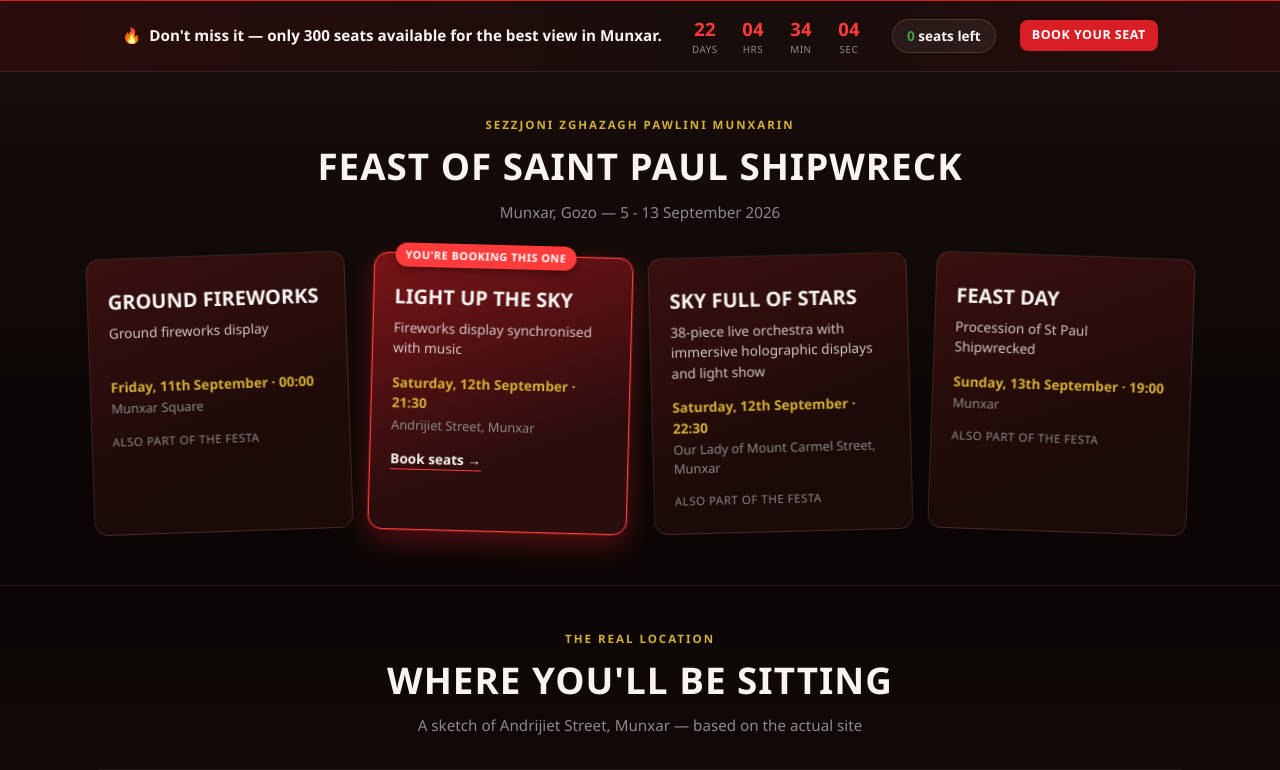
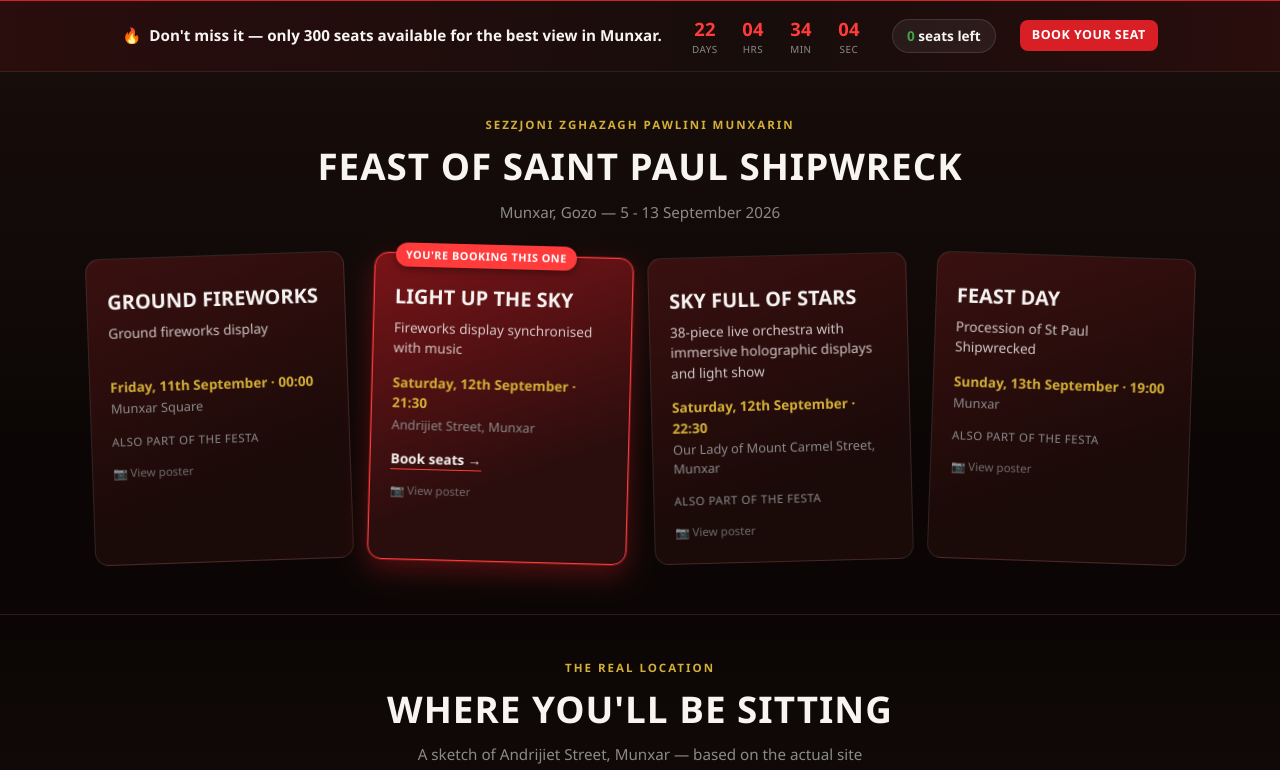
Before and after one commit to szpm102/Festa26BookingApp, a Flask app: page / in a window 1280 px wide. Shown: the part 348-1118 px from the top of the page. Run offline with Flask 3, Linux system fonts and the light colour scheme; data that the repository does not hold is empty.

Commit message:
Click a programme card to view that event's official poster
Each of the 4 posters (from Event Posters/) is resized from print
resolution (3508x3508) down to a 1600px web-sized JPEG. Clicking or
keyboard-activating a card opens it in a lightbox; the "Book seats" link
on the current card still navigates normally instead of opening the
poster. Cache-busted via a dedicated POSTER_ASSETS_VERSION, since these
are expected to be replaced again soon.

```diff
--- a/static/css/style.css
+++ b/static/css/style.css
@@ -774,6 +774,86 @@ th { color: var(--grey-light); text-transform: uppercase; font-size: 0.75rem; }
   letter-spacing: 0.5px;
 }
 
+.programme-card {
+  cursor: pointer;
+}
+
+.programme-card:focus-visible {
+  outline: 2px solid var(--red-bright);
+  outline-offset: 2px;
+}
+
+.programme-card-poster-hint {
+  display: block;
+  margin-top: 12px;
+  font-size: 0.72rem;
+  color: var(--grey-light);
+  opacity: 0.75;
+}
+
+/* Poster lightbox */
+.poster-modal {
+  position: fixed;
+  inset: 0;
+  z-index: 200;
+  display: none;
+  align-items: center;
+  justify-content: center;
+  padding: 24px;
+}
+
+.poster-modal.open { display: flex; }
+
+.poster-modal-backdrop {
+  position: absolute;
+  inset: 0;
+  background: rgba(5, 2, 2, 0.88);
+}
+
+.poster-modal-content {
+  position: relative;
+  max-width: min(90vw, 640px);
+  max-height: 90vh;
+  animation: poster-pop 220ms var(--ease-out);
+}
+
+@keyframes poster-pop {
+  from { opacity: 0; transform: scale(0.94); }
+  to { opacity: 1; transform: scale(1); }
+}
+
+.poster-modal-content img {
+  display: block;
+  width: 100%;
+  height: auto;
+  max-height: 90vh;
+  object-fit: contain;
+  border-radius: 10px;
+  box-shadow: 0 20px 60px rgba(0,0,0,0.6);
+}
+
+.poster-modal-close {
+  position: absolute;
+  top: -16px;
+  right: -16px;
+  width: 36px;
+  height: 36px;
+  border-radius: 50%;
+  border: none;
+  background: var(--red-bright);
+  color: #fff;
+  font-size: 1.4rem;
+  line-height: 1;
+  cursor: pointer;
+  box-shadow: 0 4px 12px rgba(0,0,0,0.4);
+}
+
+.poster-modal-close:hover { background: var(--red); }
+
+@media (max-width: 480px) {
+  .poster-modal-close { top: -14px; right: 4px; }
+}
+
 /* Site sketch: illustrative map of the real street */
 .site-sketch-section {
   background: linear-gradient(180deg, #0b0605, #170d0b 60%);
--- a/static/js/hero.js
+++ b/static/js/hero.js
@@ -142,4 +142,44 @@
       }).catch(() => {});
     });
   }
+
+  // ---- Programme cards: click to view that event's poster ---------------
+  const posterModal = document.getElementById("poster-modal");
+  const posterImg = document.getElementById("poster-modal-img");
+  const posterClose = document.getElementById("poster-modal-close");
+
+  function openPoster(card) {
+    const src = card.getAttribute("data-poster");
+    if (!src) return;
+    posterImg.src = src;
+    posterImg.alt = (card.getAttribute("data-poster-name") || "") + " poster";
+    posterModal.classList.add("open");
+    posterModal.setAttribute("aria-hidden", "false");
+  }
+
+  function closePoster() {
+    posterModal.classList.remove("open");
+    posterModal.setAttribute("aria-hidden", "true");
+    posterImg.src = "";
+  }
+
+  if (posterModal) {
+    document.querySelectorAll(".programme-card").forEach((card) => {
+      card.addEventListener("click", (e) => {
+        if (e.target.closest(".programme-card-cta")) return; // let "Book seats" navigate normally
+        openPoster(card);
+      });
+      card.addEventListener("keydown", (e) => {
+        if (e.key === "Enter" || e.key === " ") {
+          e.preventDefault();
+          openPoster(card);
+        }
+      });
+    });
+    posterClose.addEventListener("click", closePoster);
+    posterModal.querySelector(".poster-modal-backdrop").addEventListener("click", closePoster);
+    document.addEventListener("keydown", (e) => {
+      if (e.key === "Escape" && posterModal.classList.contains("open")) closePoster();
+    });
+  }
 })();
--- a/templates/index.html
+++ b/templates/index.html
@@ -50,7 +50,10 @@
     </div>
     <div class="programme-grid">
       {% for item in cfg.PROGRAMME %}
-      <div class="programme-card{{ ' current' if item.current else '' }}" style="--i:{{ loop.index0 }}">
+      <div class="programme-card{{ ' current' if item.current else '' }}" style="--i:{{ loop.index0 }}"
+           data-poster="{{ url_for('static', filename='img/posters/' + item.key + '.jpg') }}?v={{ cfg.POSTER_ASSETS_VERSION }}"
+           data-poster-name="{{ item.name }}" tabindex="0" role="button"
+           aria-label="View the {{ item.name }} poster">
         {% if item.current %}<div class="programme-ribbon">You're booking this one</div>{% endif %}
         <div class="programme-card-name">{{ item.name }}</div>
         <div class="programme-card-tagline">{{ item.tagline }}</div>
@@ -61,11 +64,20 @@
         {% else %}
           <span class="programme-card-tag">Also part of the festa</span>
         {% endif %}
+        <span class="programme-card-poster-hint">&#128247; View poster</span>
       </div>
       {% endfor %}
     </div>
   </div>
 </section>
+
+<div class="poster-modal" id="poster-modal" aria-hidden="true">
+  <div class="poster-modal-backdrop"></div>
+  <div class="poster-modal-content" role="dialog" aria-modal="true">
+    <button type="button" class="poster-modal-close" id="poster-modal-close" aria-label="Close poster">&times;</button>
+    <img src="" alt="" id="poster-modal-img">
+  </div>
+</div>
 
 <section class="site-sketch-section">
   <div class="programme-inner">
```
Also changed, not shown: config.py (+6 -1 lines), static/img/posters/festa.jpg (added), static/img/posters/nar.jpg (added), static/img/posters/sky.jpg (added), static/img/posters/stars.jpg (added).
